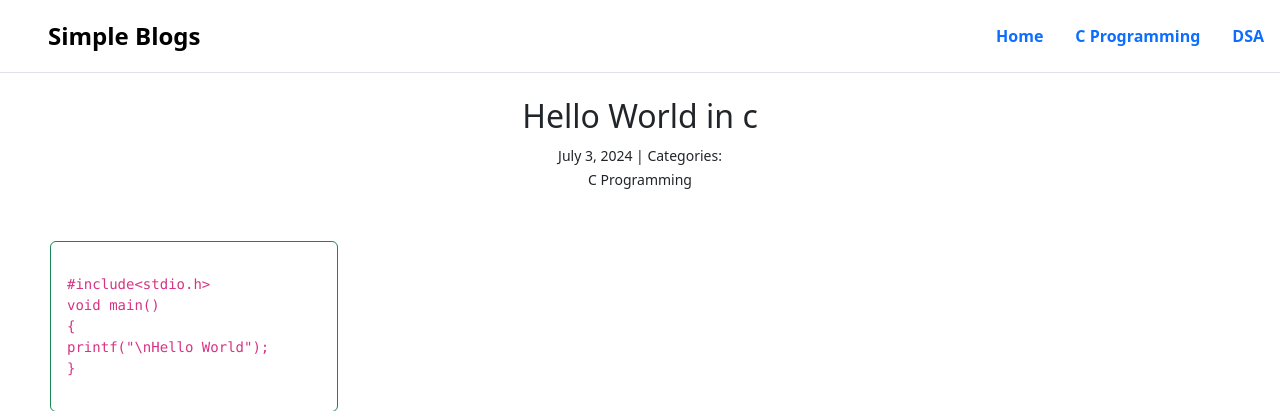
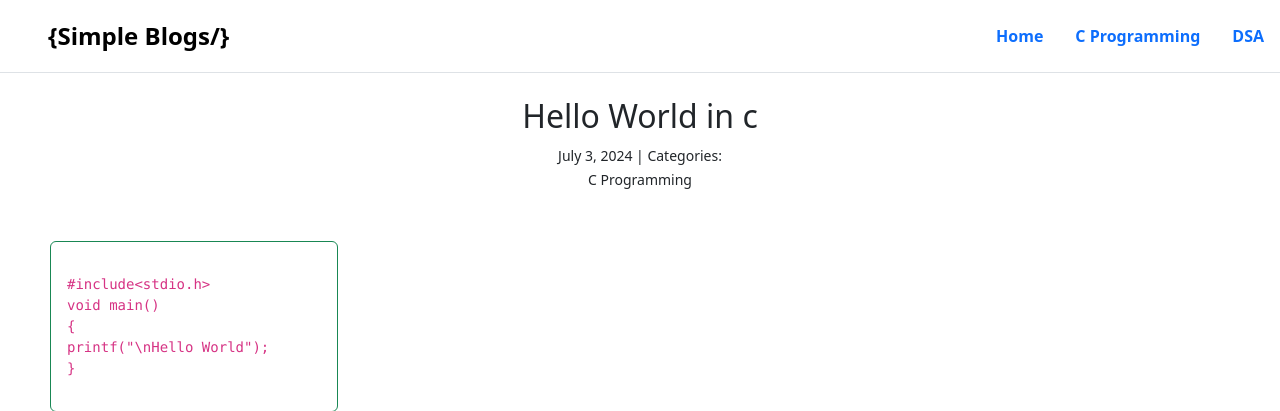
Before and after one commit to Badhrinadhgvs/Programmingblog, a Django app: page /post/2/ in a window 1280 px wide. Shown: the top 411 px of the page. Run offline with Django 5.2, Linux system fonts and the light colour scheme; data comes from the database, SQL or seed files in the repository.

Commit message:
Update base.html

```diff
--- a/templates/base.html
+++ b/templates/base.html
@@ -26,7 +26,7 @@
         <svg class="bi me-2" width="40" height="32">
           <use xlink:href="#bootstrap"></use>
         </svg>
-        <span class="fs-4"><b>Simple Blogs </> </b></span>
+        <span class="fs-4"><b>{Simple Blogs/} </> </b></span>
       </a>
 
       <ul class="nav nav-pills">
```
